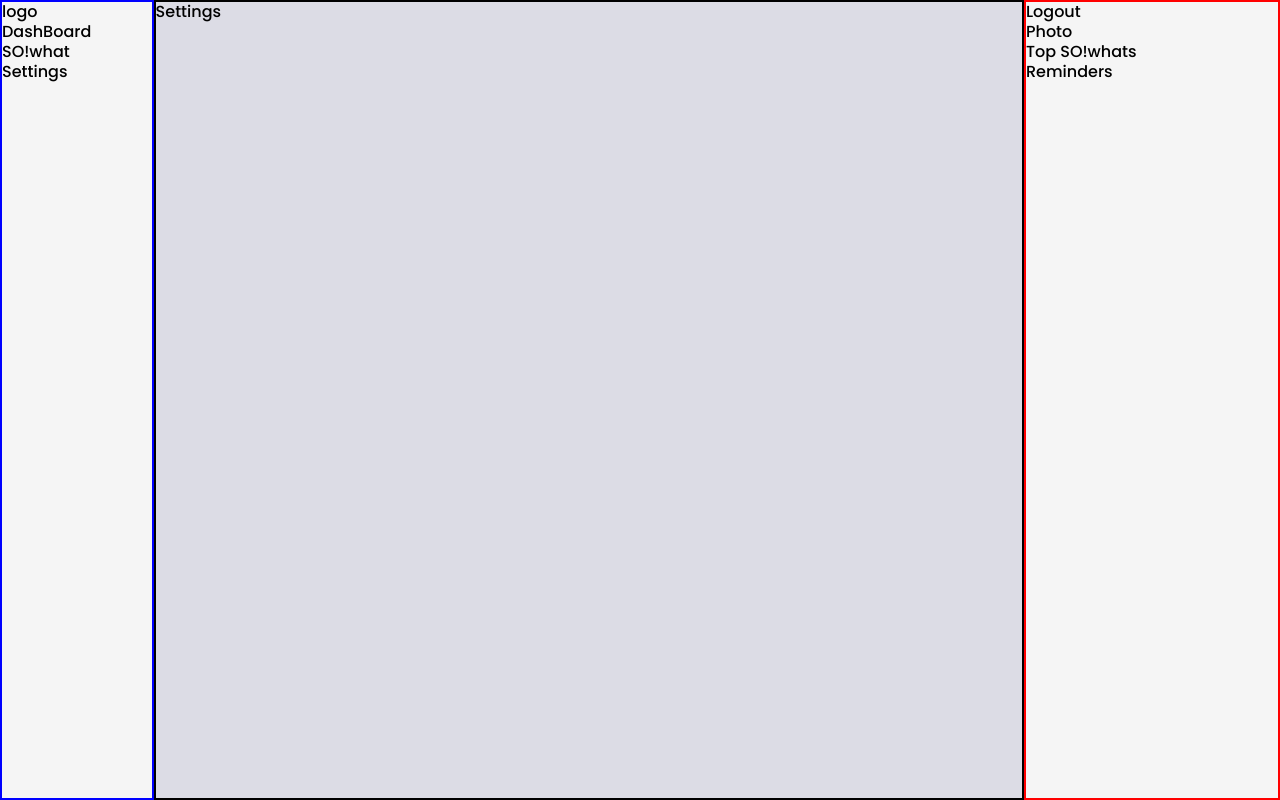
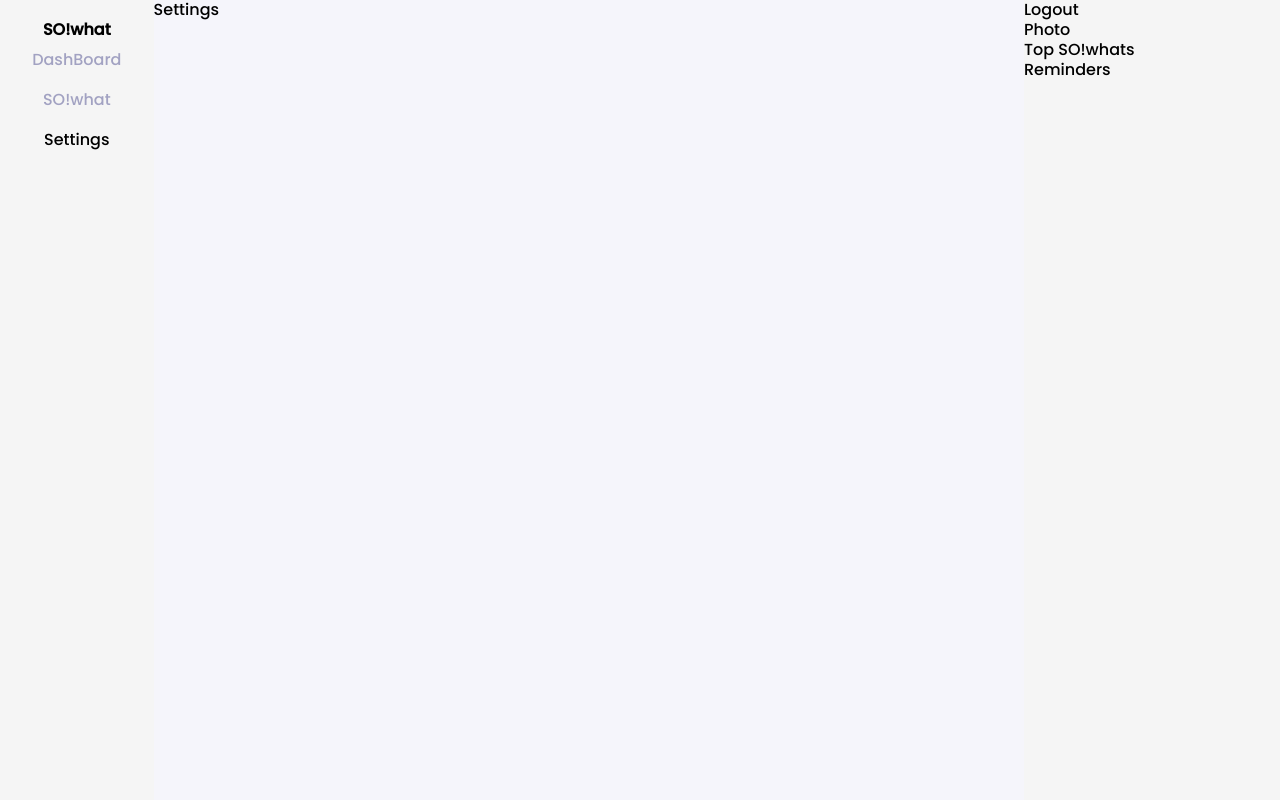
Before and after one commit to Andrew-Fenrich/SOwhat, a React (Create React App) app in the folder client/: page /settings in a window 1280 px wide. Built offline with nearby package versions, Linux system fonts and the light colour scheme.

Commit message:
LeftNav Created

```diff
--- a/client/src/App.js
+++ b/client/src/App.js
@@ -2,18 +2,16 @@ import React from "react";
 import { BrowserRouter, Switch, Route } from "react-router-dom";
 import styled from "styled-components";
 import GlobalStyles from "./GlobalStyles";
+import LeftNav from "./LeftNav";
 
 function App() {
   return (
     <BrowserRouter>
       <GlobalStyles />
       <Wrapper>
-        <LeftNav>
-          <p>logo</p>
-          <p>DashBoard</p>
-          <p>SO!what</p>
-          <p>Settings</p>
-        </LeftNav>
+        <LeftNavPannel>
+          <LeftNav />
+        </LeftNavPannel>
         <Switch>
           <SwitchWrapper>
             <Route exact path="/">
@@ -47,18 +45,15 @@ const Wrapper = styled.div`
 
 const SwitchWrapper = styled.div`
   width: 68%;
-  background-color: #dcdce5;
-  border: 2px solid black;
+  background-color: #f5f5fb;
 `;
 
-const LeftNav = styled.nav`
+const LeftNavPannel = styled.nav`
   width: 12%;
   background-color: whitesmoke;
-  border: 2px solid blue;
 `;
 const RightNav = styled.nav`
   width: 20%;
   background-color: whitesmoke;
-  border: 2px solid red;
 `;
 export default App;
--- /dev/null
+++ b/client/src/LeftNav.js
@@ -0,0 +1,41 @@
+// imports required
+import React from "react";
+import styled from "styled-components";
+import { NavLink } from "react-router-dom";
+
+// variable to assist NavLink styling/finding which link is active
+const activeClassName = "nav-item-active";
+
+//Component
+const LeftNav = () => {
+  return (
+    <Wrapper>
+      <div>
+        <img />
+        <h2>SO!what</h2>
+      </div>
+      <StyledLink to="/" exact>
+        DashBoard
+      </StyledLink>
+      <StyledLink to="/sowhat">SO!what</StyledLink>
+      <StyledLink to="/settings">Settings</StyledLink>
+    </Wrapper>
+  );
+};
+
+//Styling
+
+const Wrapper = styled.div`
+  display: flex;
+  flex-direction: column;
+  align-items: center;
+`;
+const StyledLink = styled(NavLink).attrs({ activeClassName })`
+  &.${activeClassName} {
+    color: black;
+  }
+  margin: 10px;
+`;
+
+//Export
+export default LeftNav;
```
